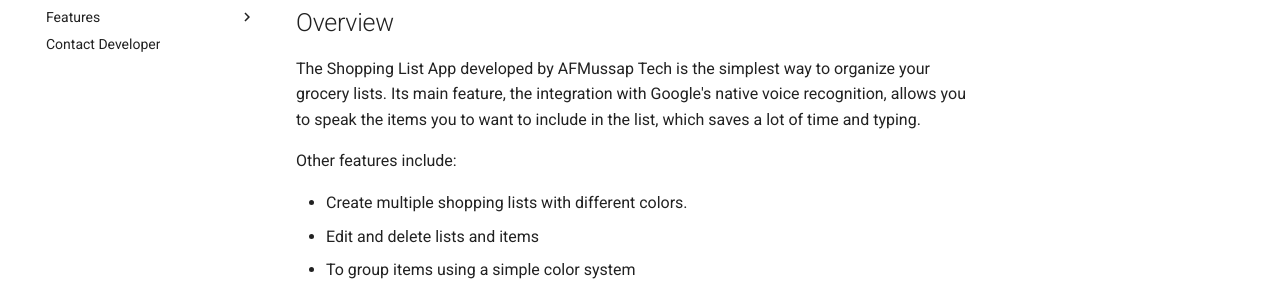
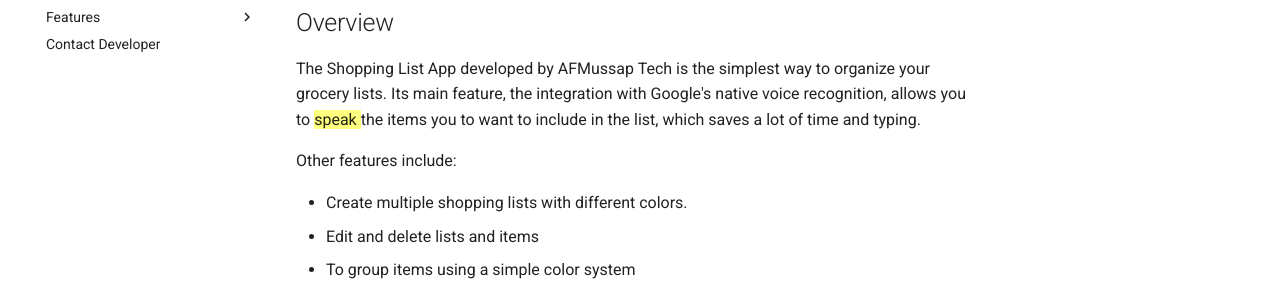
Before and after one commit to andreamussap/AFMussap-Tech-Shopping-List, an MkDocs documentation site: the page built from docs/index.md, in a window 1280 px wide. Shown: the part 175-469 px from the top of the page. Built offline with MkDocs 1.6.1 and Material for MkDocs 9.7.7, drawn with Linux system fonts in a browser that asks for light colours; old or Windows-style settings are respelled for this version of MkDocs.

Commit message:
update files

```diff
--- a/docs/index.md
+++ b/docs/index.md
@@ -1,6 +1,6 @@
 ## Overview
 
-The Shopping List App developed by AFMussap Tech is the simplest way to organize your grocery lists. Its main feature, the integration with Google's native voice recognition, allows you to speak the items you to want to include in the list, which saves a lot of time and typing.
+The Shopping List App developed by AFMussap Tech is the simplest way to organize your grocery lists. Its main feature, the integration with Google's native voice recognition, allows you to {== speak ==} the items you to want to include in the list, which saves a lot of time and typing.
 
 Other features include:
 
```
Also changed, not shown: docs/contact.md (+1 -1 lines).
